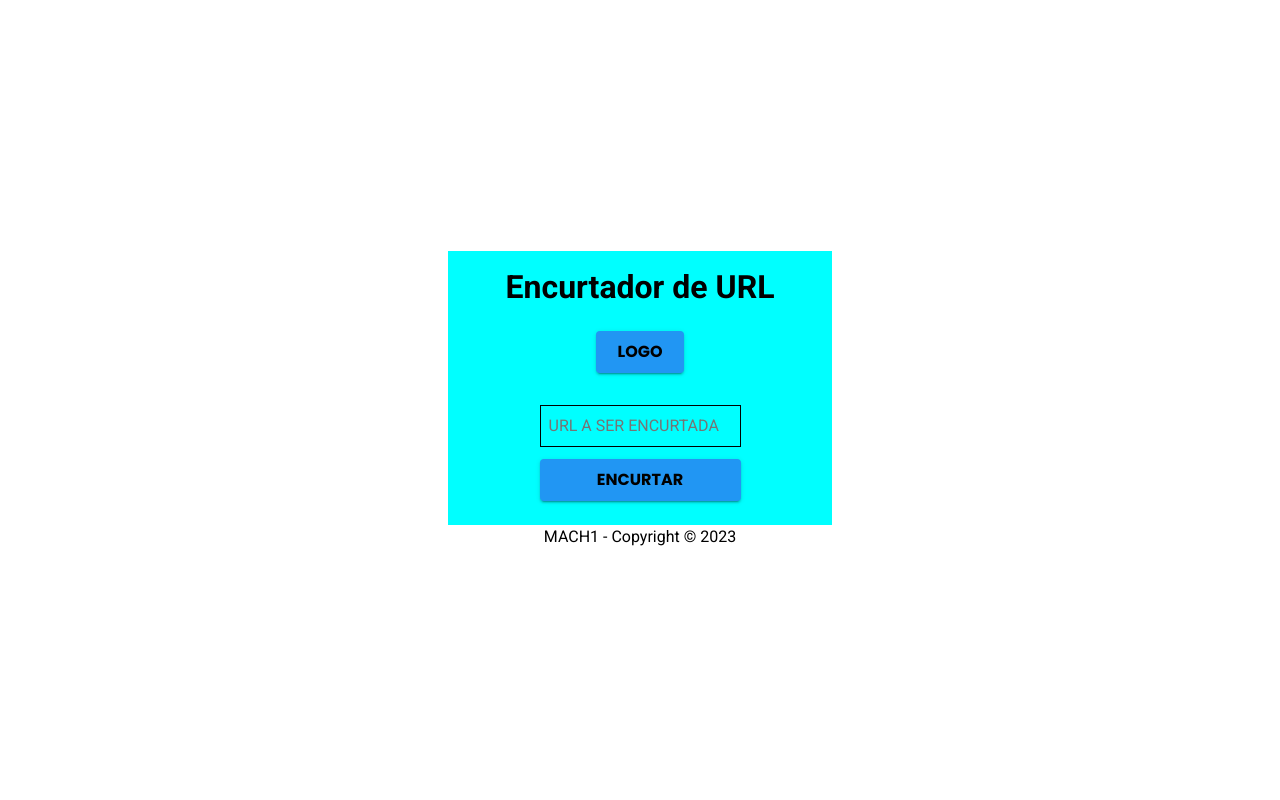
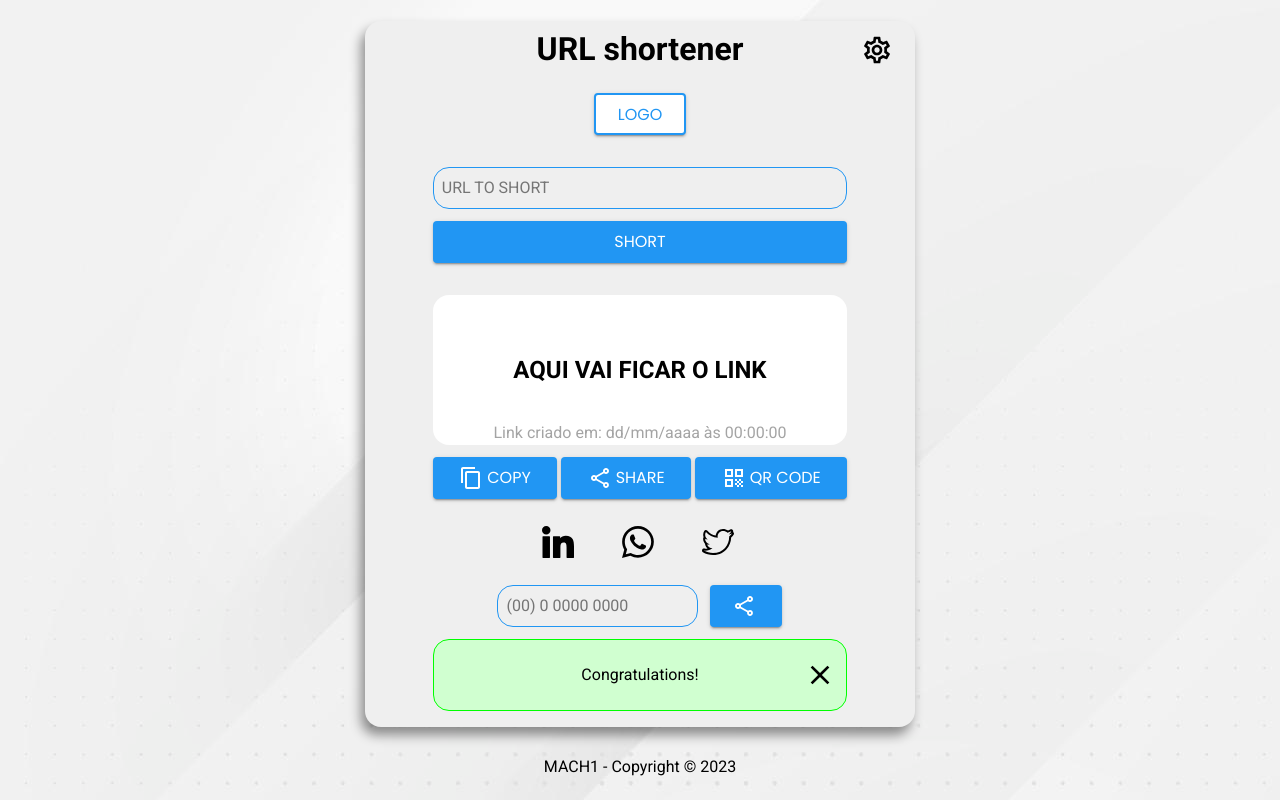
Before and after one commit to Danilloag/Projeto---encurtador-de-URL, a plain HTML site: page index.html in a window 1280 px wide. Drawn offline with Linux system fonts and the light colour scheme.

Commit message:
Finalizando a primeira etapa de HTML + CSS

```diff
--- a/css/button.css
+++ b/css/button.css
@@ -1,8 +1,8 @@
-button{
+button {
     cursor: pointer;
 }
 
-button:hover{
+button:hover {
     opacity: 80%;
 }
 
@@ -17,4 +17,26 @@ button:active {
     padding: 8px 22px;
     background-color: var(--light-button);
     white-space: nowrap;
+    color: #ffffff;
+    font-weight: normal;
 }
+
+.invert {
+    background-color: #ffffff;
+    color: var(--light-button);
+    border: 2px solid var(--light-button);
+}
+
+#close-box-msg {
+    background: none;
+    position: absolute;
+    right: 0;
+}
+
+#btn-settings {
+    margin: 12px;
+    background: none;
+    position: absolute;
+    top: 0;
+    right: 0;
+}
--- a/css/style.css
+++ b/css/style.css
@@ -4,6 +4,7 @@
 @import url(font.css);
 
 #box-main {
+    background-image: url(/assets/background.jpg);
     height: 100%;
     display: flex;
     flex-direction: column;
@@ -12,21 +13,112 @@
 }
 
 main {
-    padding: 24px;
-    background-color: aqua;
-    width: 30vw;
+    background-color: #efefef;
+    padding: var(--padding-box);
+    width: 550px;
     display: flex;
     flex-direction: column;
     align-items: center;
     gap: 32px;
+    border-radius: var(--box-border-radius);
+    box-shadow: -4px 8px 12px #0000006c;
+    position: relative;
 }
 
 form {
     display: grid;
     gap: 12px;
+    width: 80%;
 }
 
 input[type="text"] {
     padding: 8px;
-    border: 1px solid black;
+    border: 1px solid var(--light-button);
+    border-radius: var(--box-border-radius);
 }
+
+input[type="text"]:focus {
+    box-shadow: 0 0 5px var(--light-button);
+}
+
+#box-functions {
+    display: flex;
+    flex-direction: column;
+    gap: 12px;
+    width: 80%;
+}
+
+#box-link {
+    height: 150px;
+    background-color: #ffffff;
+    padding: var(--padding-box);
+    border-radius: var(--box-border-radius);
+    display: flex;
+    flex-direction: column;
+    justify-content: center;
+    align-items: center;
+    position: relative;
+}
+
+#box-link span {
+    position: absolute;
+    bottom: 0;
+    color: #a4a4a4;
+}
+
+#box-buttons {
+    display: flex;
+    width: 100%;
+    gap: 4px;
+}
+
+#box-buttons button {
+    flex-grow: 1;
+}
+
+#box-social-medias {
+    height: 62px;
+    display: flex;
+    justify-content: center;
+    gap: 32px;
+}
+
+img {
+    display:inline;
+    vertical-align: middle;
+    margin-right: 4px;
+}
+
+#box-msg {
+    padding: var(--padding-box);
+    border-radius: var(--box-border-radius);
+    background-color: #d0ffd0;
+    border: 1px solid #00ff00;
+    height: 72px;
+    display: flex;
+    align-items: center;
+    justify-content: center;
+    position: relative;
+}
+
+#box-send-link {
+    display: flex;
+    gap: 12px;
+    width: 100%;
+    justify-content: center;
+}
+
+footer {
+    margin-top: 28px;
+}
+
+@media screen and (max-width: 600px){
+    #box-buttons {
+        width: 100%;
+        flex-direction: column;
+        align-items: center;
+    }
+    #box-buttons button {
+        width: 200px;
+    }
+}
--- a/css/var.css
+++ b/css/var.css
@@ -1,3 +1,5 @@
 :root{
     --light-button: #2196F3;
+    --padding-box: 16px;
+    --box-border-radius: 16px;
 }
--- a/index.html
+++ b/index.html
@@ -6,27 +6,54 @@
     <meta http-equiv="X-UA-Compatible" content="IE=edge">
     <meta name="viewport" content="width=device-width, initial-scale=1.0">
     <link rel="stylesheet" href="/css/style.css">
-    <title>Encurtador de URL</title>
+    <title>URL shortener</title>
 </head>
 
 <body>
 
     <div id="box-main">
         <main>
-            <h1>Encurtador de URL</h1>
+            <h1>URL shortener</h1>
 
-            <button type="button" class="big-button">LOGO</button>
+            <button type="button" id="btn-settings"><img src="/assets/icons/settings.svg" alt="settings"></button>
+
+            <button type="button" class="big-button invert">LOGO</button>
 
             <form>
-                <input type="text" placeholder="URL A SER ENCURTADA">
+                <input type="text" placeholder="URL TO SHORT">
 
-                <button type="submit" class="big-button">ENCURTAR</button>
+                <button type="submit" class="big-button">SHORT</button>
             </form>
+
+            <div id="box-functions">
+                <div id="box-link">
+                    <h2>AQUI VAI FICAR O LINK</h2>
+                    <span>Link criado em: dd/mm/aaaa às 00:00:00</span>
+                </div>
+                <div id="box-buttons">
+                    <button type="button" class="big-button"><img src="/assets/icons/copy.svg">COPY</button>
+                    <button type="button" class="big-button"><img src="/assets/icons/share.svg">SHARE</button>
+                    <button type="button" class="big-button"><img src="/assets/icons/qrCode.svg">QR CODE</button>
+                </div>
+                <div id="box-social-medias">
+                    <button><img src="/assets/icons/linkedin.svg"></button>
+                    <button><img src="/assets/icons/whatsapp.svg"></button>
+                    <button><img src="/assets/icons/twitter.svg"></button>
+                </div>
+                <div id="box-send-link">
+                        <input type="text" placeholder="(00) 0 0000 0000">
+                        <button type="submit" class="big-button"><img src="/assets/icons/share.svg"></button>
+                </div>
+                <div id="box-msg">
+                    <p>Congratulations!</p>
+                    <button type="button" id="close-box-msg"><img src="/assets/icons/close.svg" alt="close"></button>
+                </div>
+            </div>
         </main>
 
-    <footer>
-        <span>MACH1 - Copyright © 2023</span>
-    </footer>
+        <footer>
+            <span>MACH1 - Copyright © 2023</span>
+        </footer>
     </div>
 
     <script src="/js/script.js"></script>
```
Also changed, not shown: assets/background.jpg (added), assets/icons/close.svg (added), assets/icons/copy.svg (added), assets/icons/linkedin.svg (added), assets/icons/qrCode.svg (added), assets/icons/settings.svg (added), assets/icons/share.svg (added), assets/icons/twitter.svg (added), assets/icons/whatsapp.svg (added).
